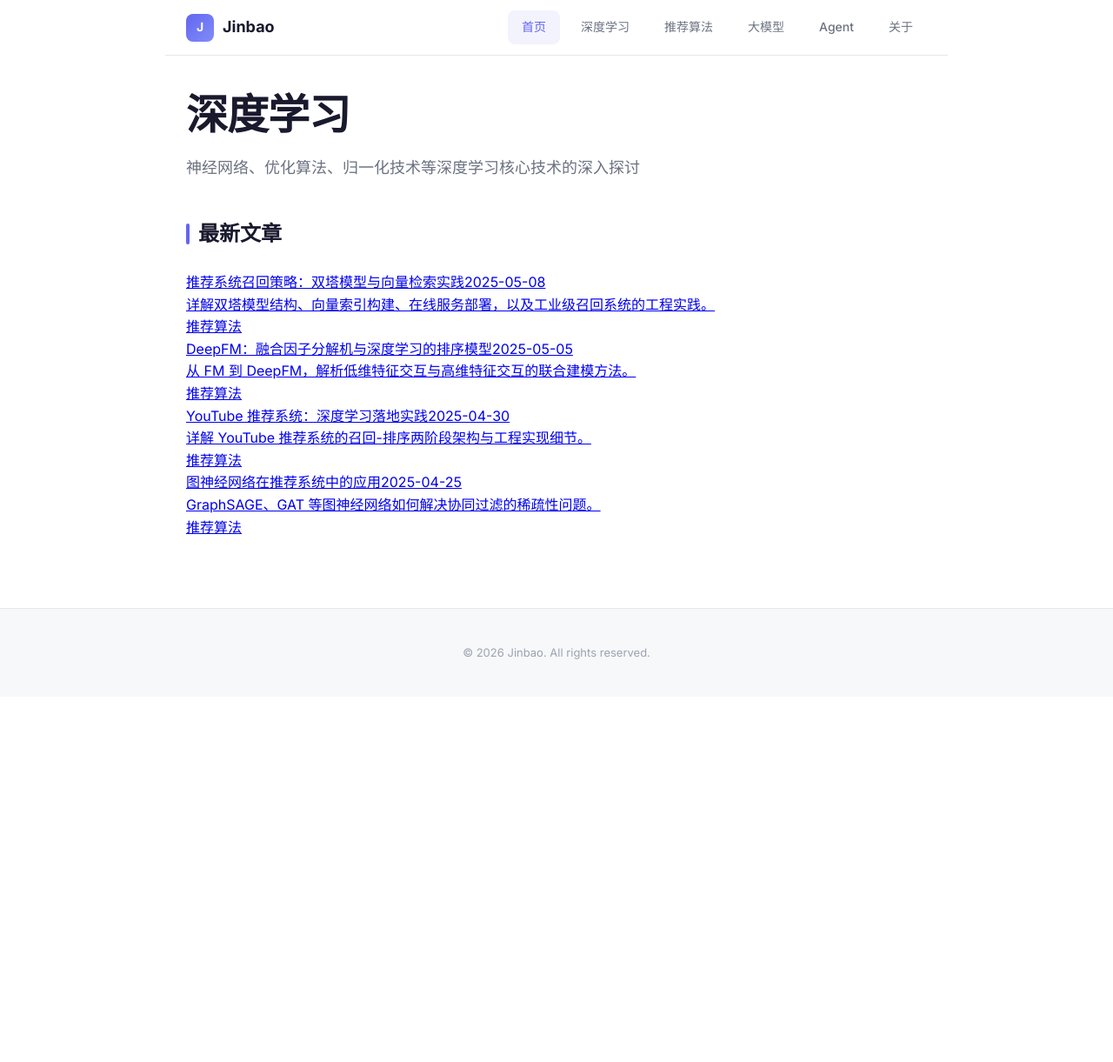
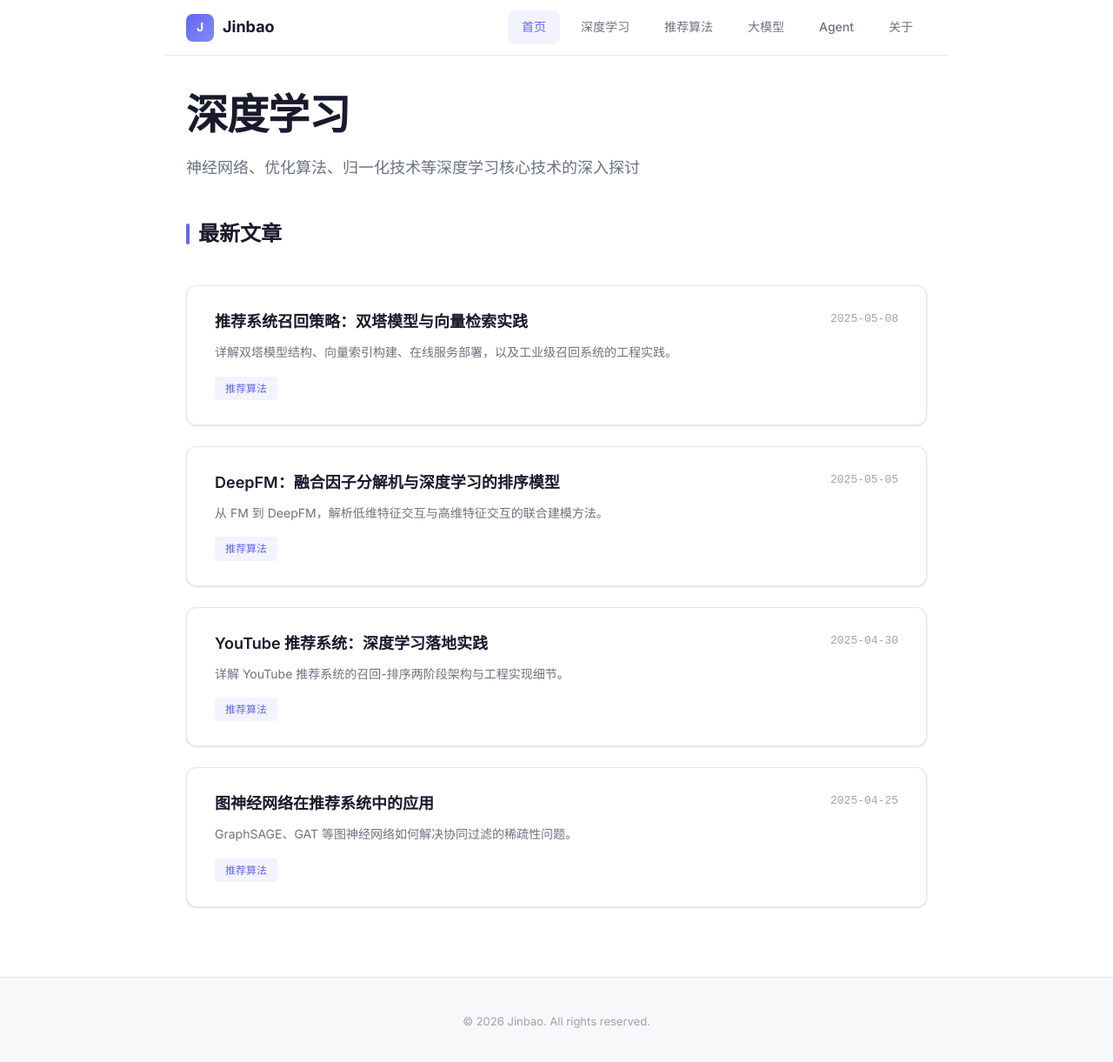
Before and after one commit to JinbaoSite/jinbaosite.github.io, a Jekyll site: the page built from recsys/index.md, in a window 1280 px wide and 1225 px high. Shown: the top 1221 px of the window at 87% size. Built offline with Jekyll 4.4.1, drawn with Linux system fonts in a browser that asks for light colours.

Commit message:
Update style.css

```diff
--- a/assets/style.css
+++ b/assets/style.css
@@ -348,6 +348,68 @@
       color: var(--text-muted);
     }
 
+    /* Article list */
+    .article-list {
+        display: flex;
+        flex-direction: column;
+        gap: 24px;
+        margin: 40px 0;
+    }
+    .article-card {
+      display: block;
+      padding: 28px 32px;
+      background: var(--bg-card);
+      border: 1px solid var(--border);
+      border-radius: var(--radius);
+      text-decoration: none;
+      color: var(--text-primary);
+      transition: all 0.2s;
+      box-shadow: var(--shadow);
+    }
+    .article-card:hover {
+      box-shadow: var(--shadow-lg);
+      border-color: var(--accent);
+      transform: translateY(-2px);
+    }
+    .article-header {
+        display: flex;
+        align-items: flex-start;
+        justify-content: space-between;
+        margin-bottom: 12px;
+        gap: 16px;
+    }
+    .article-title {
+        font-size: 18px;
+        font-weight: 600;
+        color: var(--text-primary);
+        line-height: 1.4;
+    }
+    .article-date {
+        font-size: 13px;
+        color: var(--text-muted);
+        font-family: 'JetBrains Mono',
+        monospace; white-space: nowrap;
+    }
+    .article-desc {
+        font-size: 14px;
+        color: var(--text-secondary);
+        margin-bottom: 16px;
+        line-height: 1.6;
+    }
+    .article-tags {
+        display: flex;
+        gap: 8px;
+        flex-wrap: wrap;
+    }
+    .article-tag {
+      padding: 4px 12px;
+      background: var(--accent-bg);
+      border-radius: 4px;
+      font-size: 12px;
+      color: var(--accent);
+      font-weight: 500;
+    }
+
     /* Footer */
     footer {
       background: var(--bg-secondary);
```
